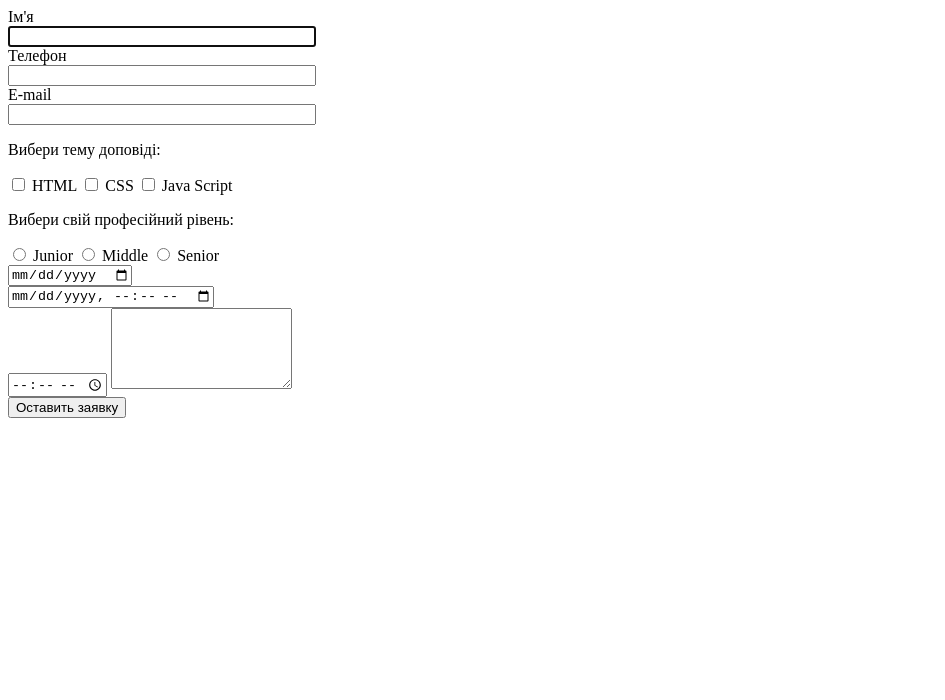
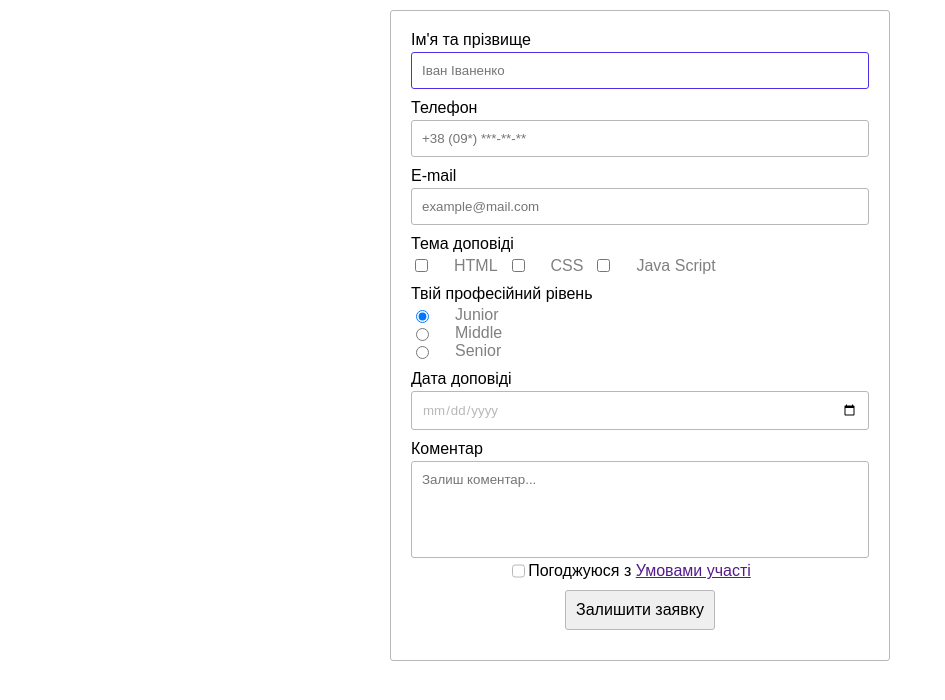
Before and after one commit to nadiakhoptiuk/forms, a plain HTML site: page index.html in a window 1280 px wide. Shown: the whole page, without its empty margins (0-945 px from the left). Drawn offline with Linux system fonts and the light colour scheme.

Commit message:
Adds checkbox with focus ( by :before )

```diff
--- a/css/styles.css
+++ b/css/styles.css
@@ -1,19 +1,172 @@
+* {
+  box-sizing: border-box;
+}
+
 .page {
   margin: 0;
+  padding: 10px;
+  font-family: sans-serif;
+  font-size: 16px;
+}
+
+.field-name {
+  margin-top: 10px;
+  margin-bottom: 3px;
+}
+
+.field-name.first {
+  margin-top: 0;
+  margin-bottom: 3px;
 }
 
 .form {
-  width: 300px;
+  width: 500px;
+  padding: 20px;
+  margin: 0 auto;
+
+  border: 1px solid rgb(184, 184, 184);
+  border-radius: 3px;
 }
 
 .label {
   display: block;
 }
 
-.label.checkbox {
-  display: inline-block;
+.list {
+  margin: 0;
+  padding: 0;
+  list-style: none;
+}
+
+.theme.list {
+  display: flex;
+}
+
+.theme-option {
+  margin-right: 10px;
+}
+
+.label.checkbox,
+.label.radio {
+  display: flex;
+  align-items: center;
+}
+
+.option {
+  color: grey;
 }
 
 .input {
   width: 100%;
+  padding: 10px;
+  border: 1px solid rgb(184, 184, 184);
+  border-radius: 3px;
+  color: rgb(184, 184, 184);
 }
+
+.input:focus {
+  border-color: rgb(76, 48, 231);
+  outline: none;
+}
+
+.option:before {
+  display: inline-block;
+  content: "";
+  width: 13px;
+  height: 13px;
+  margin-right: 10px;
+
+  background-image: url("../images/checkbox.svg");
+  background-size: contain;
+}
+
+.label.checkbox:checked .option:before,
+.label.radio:checked .option:before {
+  background-color: rgb(76, 48, 231);
+}
+
+/* .input-checkbox:focus {
+  border-color: rgb(59, 52, 109);
+  outline: none;
+} */
+
+.input.date {
+  font-family: inherit;
+  font-size: 13.3px;
+  color: rgb(184, 184, 184);
+}
+
+.input.textarea {
+  resize: none;
+  font-family: inherit;
+}
+
+.policy-field {
+  display: flex;
+  justify-content: center;
+}
+
+.policy-checkbox {
+  /* position: absolute; */
+  white-space: nowrap;
+  width: 1px;
+  height: 1px;
+  overflow: hidden;
+  border: 0;
+  padding: 0;
+  clip: rect(0 0 0 0);
+  clip-path: inset(50%);
+  margin: -1px;
+}
+
+.policy-label:before {
+  position: absolute;
+  left: -16px;
+  top: 50%;
+  transform: translateY(-50%);
+  width: 11px;
+  height: 11px;
+  content: "";
+  display: inline-block;
+  border: 1px solid rgb(184, 184, 184);
+  border-radius: 3px;
+}
+
+.policy-label {
+  position: relative;
+  display: inline-block;
+}
+
+.policy-checkbox:checked + .policy-label:before {
+  background-image: url("../images/checkbox.svg");
+  background-color: rgb(76, 48, 231);
+  background-size: contain;
+  background-origin: border-box;
+  border-color: rgb(76, 48, 231);
+}
+
+.policy-checkbox:focus + .policy-label:before {
+  border: 2px solid rgb(76, 48, 231);
+}
+
+.button {
+  padding: 10px;
+  border: 1px solid rgb(184, 184, 184);
+  border-radius: 3px;
+  font-family: inherit;
+  font-size: inherit;
+  cursor: pointer;
+}
+
+.button:hover,
+.button:focus {
+  background-color: rgb(184, 184, 184);
+  color: rgb(255, 255, 255);
+  box-shadow: 1px 2px 2px rgb(158, 158, 158), -1px 3px 2px rgb(158, 158, 158);
+}
+
+.button-field {
+  display: flex;
+  justify-content: center;
+  padding: 10px;
+}
--- a/index.html
+++ b/index.html
@@ -8,68 +8,99 @@
 
     <link rel="stylesheet" href="./css/styles.css">
 </head>
-<body>
+<body class="page">
     <form class="form" autocomplete="off">
         <label class="label">
-            Ім'я
-            <input class="input" type="text" autofocus>
+            <p class="field-name first">Ім'я та прізвище</p>
+            <input class="input" type="text" placeholder="Іван Іваненко" autofocus>
         </label>
 
         <label class="label">
-            Телефон
-            <input class="input" type="tel">
+            <p class="field-name">Телефон</p>
+            <input class="input" type="tel" placeholder="+38 (09*) ***-**-**">
         </label>
 
         <label class="label">
-            E-mail
-            <input class="input" type="email" autocomplete="on">
+            <p class="field-name">E-mail</p>
+            <input class="input" type="email" placeholder="example@mail.com" autocomplete="on">
         </label>
 
         <!-- Theme -->
-        <p>Вибери тему доповіді:</p>
+        <p class="field-name">Тема доповіді</p>
         <div role="group">
+            <ul class="theme list">
+                <li class="theme-option">
                     <label class="label checkbox">
-                <input type="checkbox" name="theme" value="html">
-                HTML
+                        <input class="input-checkbox" type="checkbox" name="theme" value="html">
+                        <span class="option">HTML</span>
                     </label>
+                </li>
 
+                <li class="theme-option">
                     <label class="label checkbox">
-                <input type="checkbox" name="theme" value="css">
-                CSS
+                        <input class="input-checkbox" type="checkbox" name="theme" value="css">
+                        <span class="option">CSS</span>
                     </label>
+                </li>
 
+                <li class="theme-option">
                     <label class="label checkbox">
-                <input type="checkbox" name="theme" value="js">
-                Java Script
+                        <input class="input-checkbox" type="checkbox" name="theme" value="js">
+                        <span class="option">Java Script</span>
                     </label>
+                </li>
+            </ul>
         </div>
 
         <!-- Experience -->
-        <p>Вибери свій професійний рівень:</p>
+        <p class="field-name">Твій професійний рівень</p>
         <div role="group">
-            <label>
-                <input type="radio" value="junior" name="experience">
-                Junior
+            <ul class="experience list">
+                <li>
+                    <label class="label radio">
+                        <input type="radio" value="junior" name="experience" checked>
+                        <span class="option">Junior</span>
+                    </label>
+                </li>
+
+                <li>
+                    <label class="label radio">
+                        <input type="radio" value="middle" name="experience">
+                        <span class="option">Middle</span>
+                    </label>
+                </li>
+
+                <li>
+                    <label class="label radio">
+                        <input type="radio" value="senior" name="experience">
+                        <span class="option">Senior</span>
+                    </label>
+                </li>
+            </ul>
+        </div>
+
+        <!-- Date -->
+        <label class="label">
+            <p class="field-name">Дата доповіді</p>
+            <input class="input date" type="date" name="date" min="2022-02-24">
         </label>
 
-            <label>
-                <input type="radio" value="middle" name="experience">
-                Middle
-            </label>
+        <!-- Comment -->
+        <p class="field-name">Коментар</p>
+        <textarea class="input textarea" name="comment" rows="5" placeholder="Залиш коментар..." ></textarea>
 
-            <label>
-                <input type="radio" value="senior" name="experience">
-                Senior
-            </label>
+        <div class="policy-field">
+            <input class="policy-checkbox" type="checkbox" name="checkbox" id="policy">
+            <label class="policy-label" for="policy">
+                <span>Погоджуюся з </span>
+                <a href=""> Умовами участі</a></label>
         </div>
 
-        <input type="date" name="" min="2022-02-24">
-        <input type="datetime-local" name="" min="2022-02-24T22:39" max="2023-02-24">
-        <input type="time" min="12:30" max="01:04">
 
-        <textarea name="" id="" cols="0" rows="5"></textarea>
 
-        <button type="submit">Оставить заявку</button>
+        <div class="button-field">
+            <button class="button" type="submit">Залишити заявку</button>
+        </div>
     </form>
 </body>
 </html>
```
Also changed, not shown: images/checkbox.svg (added). Lines whose indentation alone changed are shown as unchanged.
